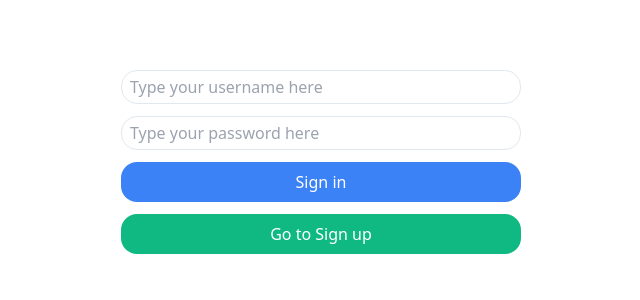
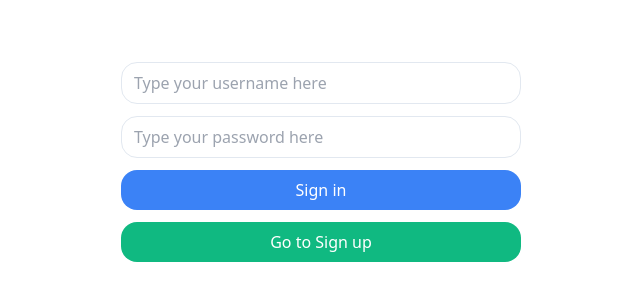
Before and after one commit to learner-nevermind/weather-frontend, a React (Create React App) app: page /signin in a window 1280 px wide. Shown: the part 238-538 px from the top of the page, without its empty margins (319-959 px from the left). Built offline with nearby package versions, Linux system fonts and the light colour scheme; no server answers.

Commit message:
feat: updated input

```diff
--- a/src/components/Input.js
+++ b/src/components/Input.js
@@ -1,7 +1,7 @@
 function Input(props) {
   return <input
     placeholder={props.placeholder}
-    className="w-full rounded-2xl border border-slate-200 px-2 py-1"
+    className="w-full rounded-2xl border border-slate-200 px-3 py-2"
     {...props}
   />
 }
```
